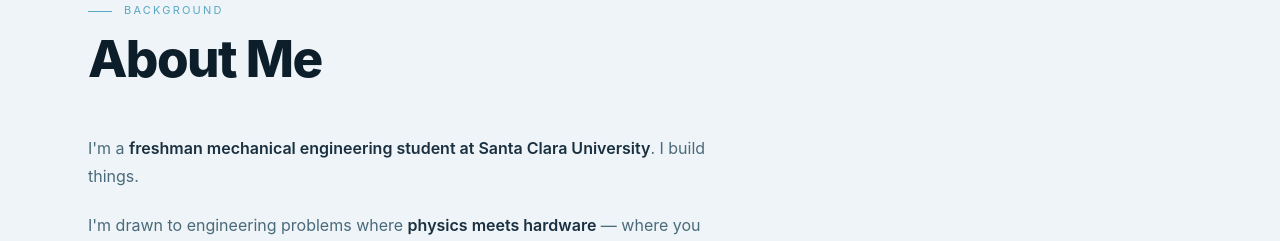
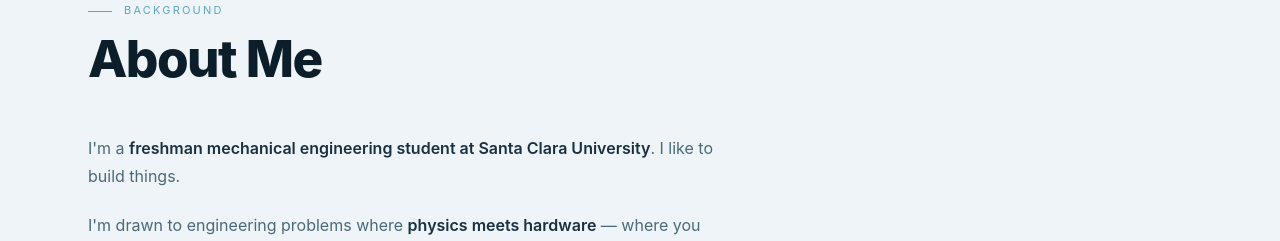
Before and after one commit to FMcMissile/Portfolio, a Next.js app in the folder portfolio-next/: page / in a window 1280 px wide. Shown: the part 7200-7441 px from the top of the page. Built offline with nearby package versions, Linux system fonts and the light colour scheme.

Commit message:
Update about me copy

```diff
--- a/portfolio-next/app/page.tsx
+++ b/portfolio-next/app/page.tsx
@@ -368,7 +368,7 @@ export default function Home() {
             <p className="mb-5">
               I&apos;m a{" "}
               <strong className="text-primary font-semibold">freshman mechanical engineering student at Santa Clara University</strong>
-              . I build things.
+              . I like to build things.
             </p>
             <p className="mb-5">
               I&apos;m drawn to engineering problems where{" "}
```
